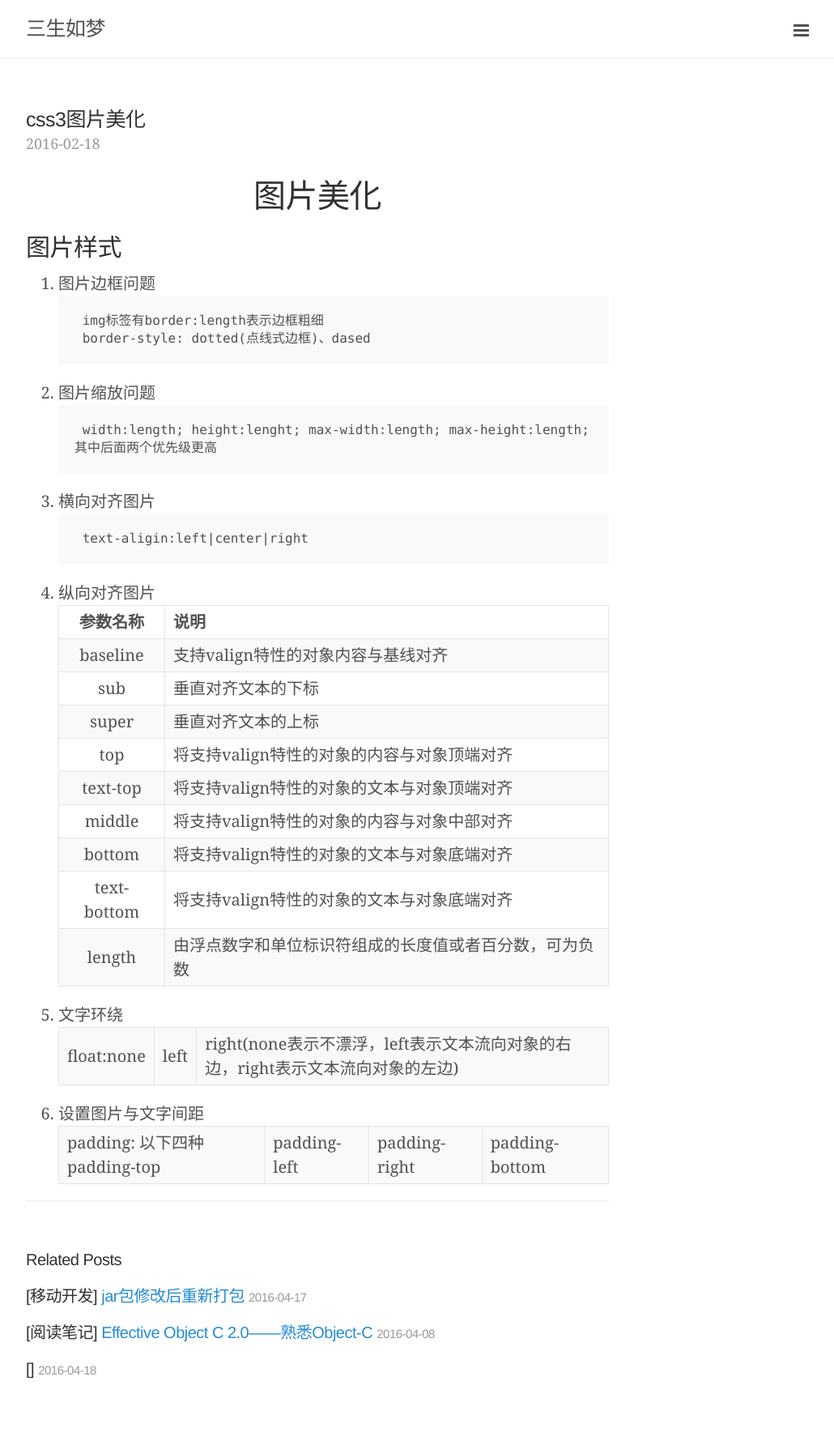
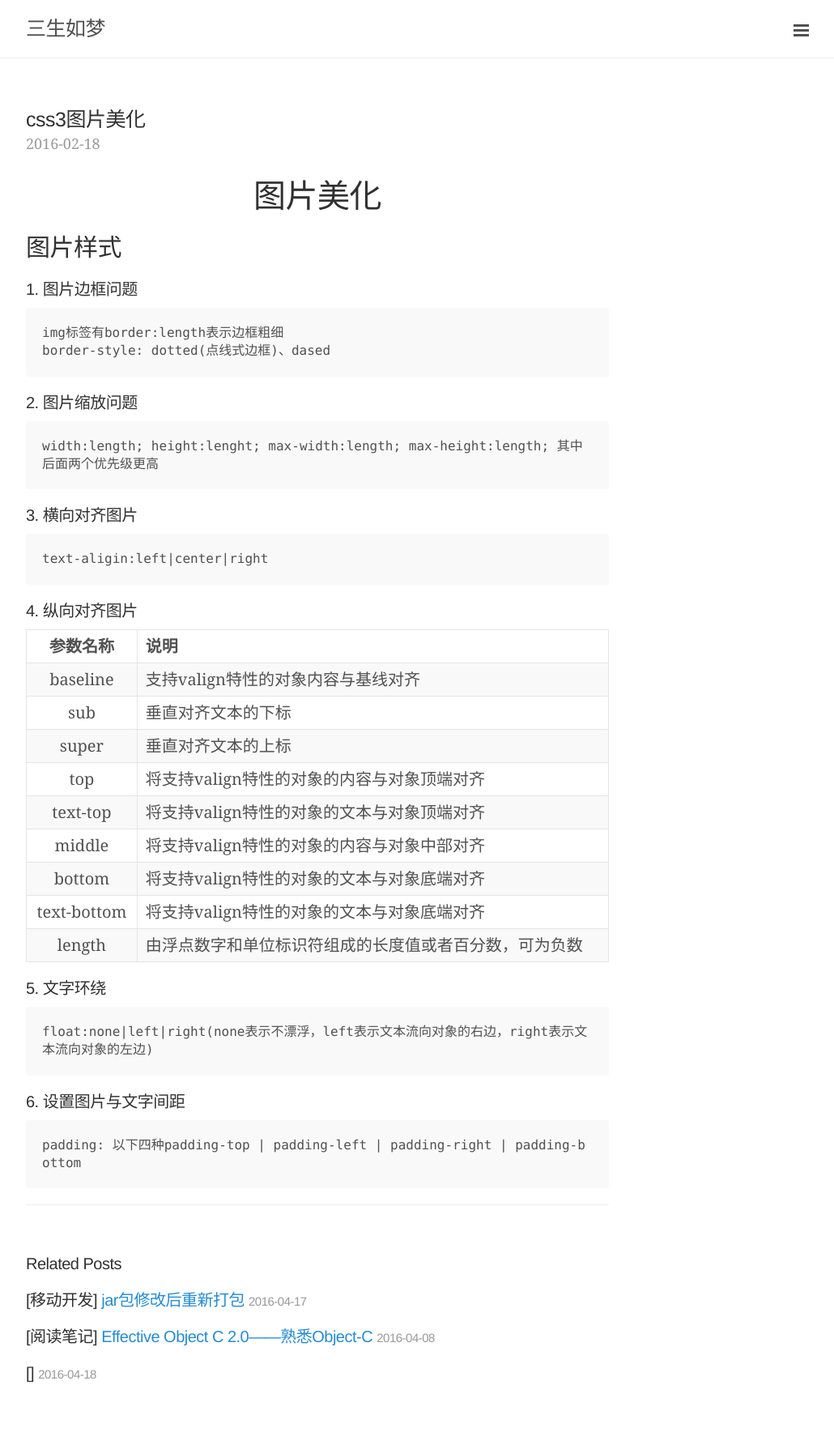
Before and after one commit to gaoyan10/gaoyan10.github.io, a Jekyll site: the page built from _posts/2016-02-18-css美化图片.md, in a window 1280 px wide. Shown: the whole page at 81% size, without its empty margins (248-1278 px from the left). Built offline with Jekyll 4.4.1, drawn with Linux system fonts in a browser that asks for light colours; some web fonts are replaced; comment, search, counter and statistics services are not loaded.

Commit message:
fix syntax

````diff
--- a/_posts/2016-02-18-css美化图片.md
+++ b/_posts/2016-02-18-css美化图片.md
@@ -8,46 +8,44 @@ tags: [html, css3]
 
 ## 图片样式
 
-1. 图片边框问题
+##### 1. 图片边框问题
 
 
-	```
-	img标签有border:length表示边框粗细
-	border-style: dotted(点线式边框)、dased
-	```
+```
+img标签有border:length表示边框粗细
+border-style: dotted(点线式边框)、dased
+```
 
-2. 图片缩放问题
+##### 2. 图片缩放问题
 
+```
+width:length; height:lenght; max-width:length; max-height:length; 其中后面两个优先级更高
+```
 
-	```
-	width:length; height:lenght; max-width:length; max-height:length; 其中后面两个优先级更高
-	```
+##### 3. 横向对齐图片
 
-3. 横向对齐图片
+```
+text-aligin:left|center|right
+```
 
+##### 4. 纵向对齐图片
 
-	```
-	text-aligin:left|center|right
-	```
+|参数名称|说明|
+|:----:|:-----|
+|baseline|支持valign特性的对象内容与基线对齐|
+|sub| 垂直对齐文本的下标|
+|super|垂直对齐文本的上标|
+|top|将支持valign特性的对象的内容与对象顶端对齐|
+|text-top|将支持valign特性的对象的文本与对象顶端对齐|
+|middle|将支持valign特性的对象的内容与对象中部对齐|
+|bottom|将支持valign特性的对象的文本与对象底端对齐|
+|text-bottom|将支持valign特性的对象的文本与对象底端对齐|
+|length|由浮点数字和单位标识符组成的长度值或者百分数，可为负数|
 
-4. 纵向对齐图片
-
-	|参数名称|说明|
-	|:----:|:-----|
-	|baseline|支持valign特性的对象内容与基线对齐|
-	|sub| 垂直对齐文本的下标|
-	|super|垂直对齐文本的上标|
-	|top|将支持valign特性的对象的内容与对象顶端对齐|
-	|text-top|将支持valign特性的对象的文本与对象顶端对齐|
-	|middle|将支持valign特性的对象的内容与对象中部对齐|
-	|bottom|将支持valign特性的对象的文本与对象底端对齐|
-	|text-bottom|将支持valign特性的对象的文本与对象底端对齐|
-	|length|由浮点数字和单位标识符组成的长度值或者百分数，可为负数|
-
-5. 文字环绕
+##### 5. 文字环绕
 
 	float:none|left|right(none表示不漂浮，left表示文本流向对象的右边，right表示文本流向对象的左边)
 
-6. 设置图片与文字间距
+##### 6. 设置图片与文字间距
 
 	padding: 以下四种padding-top | padding-left | padding-right | padding-bottom
````
Also changed, not shown: _posts/2016-02-21-javascript控制css.md (+3 -0 lines).
